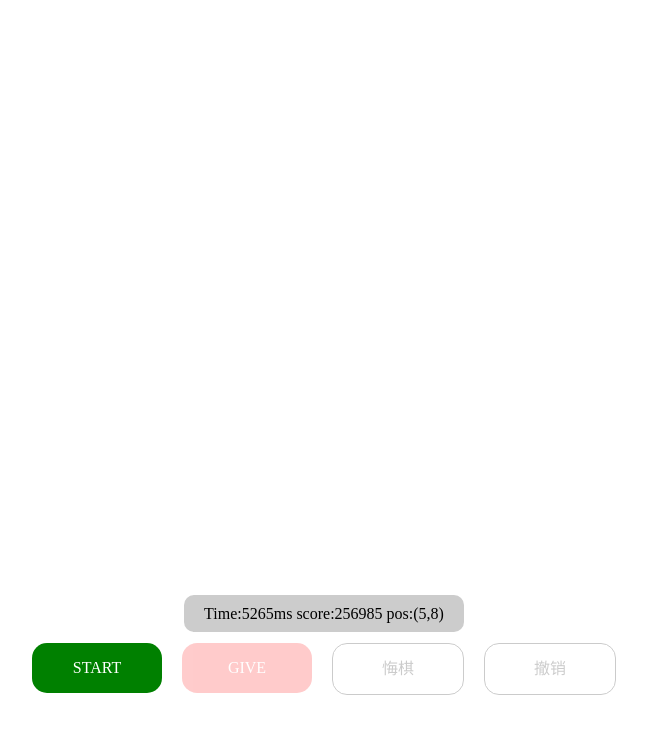
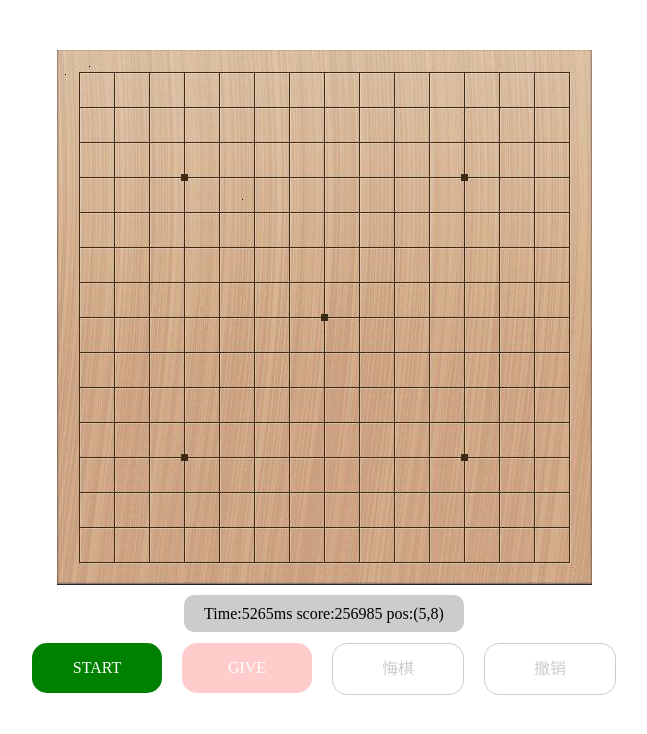
Before and after one commit to xialeiCP9/GoBang, a plain HTML site: page index.html in a window 1280 px wide. Shown: the whole page, without its empty margins (316-963 px from the left). Drawn offline with Linux system fonts and the light colour scheme.

Commit message:
Update style.css
修改文件路径

```diff
--- a/css/style.css
+++ b/css/style.css
@@ -14,7 +14,7 @@ a{
 	width: 535px;
 	height: 535px;
 	margin: 50px auto 20px;
-	background: url(../images/board.jpg) no-repeat;
+	background: url(../board.jpg) no-repeat;
 }
 .box>.info{
 	width: 100%;
```
